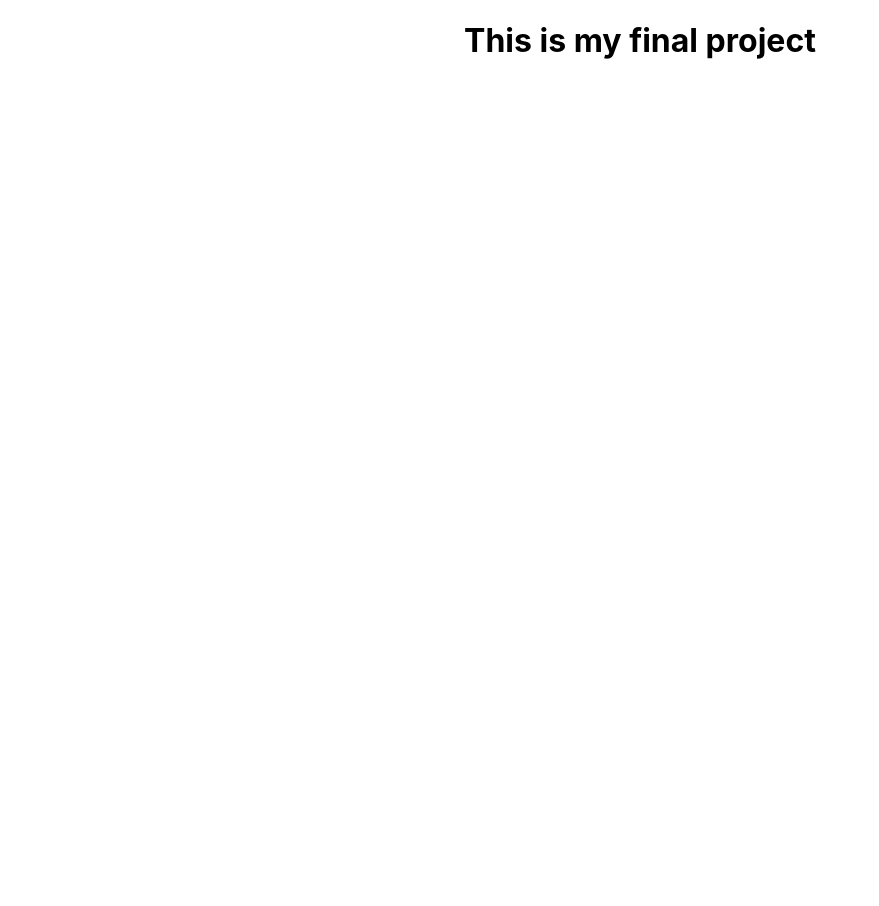
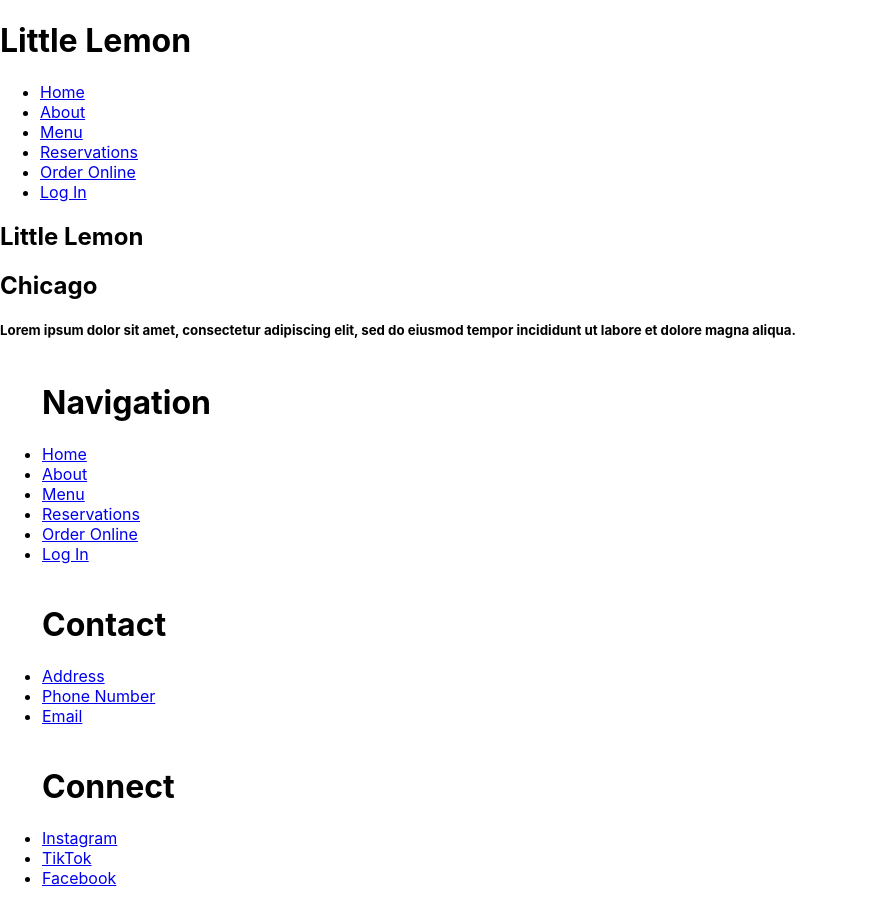
Before and after one commit to MarlenaMoon/finalproject, a React (Create React App) app: page / in a window 1280 px wide. Shown: the whole page, without its empty margins (0-879 px from the left). Before the commit the page ends 800 px from the top, so only its background shows below. Built offline with nearby package versions, Linux system fonts and the light colour scheme.

Commit message:
Updated final

```diff
--- a/src/App.js
+++ b/src/App.js
@@ -1,11 +1,29 @@
 import './App.css';
+
+import Header from './Header';
+import Nav from './Nav';
+import Footer from './Footer';
+import Main from './Main';
+
 
 function App() {
     return ( <
-        div className = "App" >
+        >
         <
-        h1 > This is my final project < /h1> <
-        /div>
+        body >
+        <
+        Header > zIndex: < /Header> <
+        Nav > zIndex: < /Nav> <
+        /body> <
+        body >
+        <
+        Main > < /Main> <
+        /body> <
+        body >
+        <
+        Footer > zIndex: < /Footer> <
+        /body> <
+        />
     );
 }
 
--- /dev/null
+++ b/src/Footer.js
@@ -0,0 +1,54 @@
+    function Footer() {
+        return ( <
+            body >
+            <
+            table >
+            <
+            ul >
+            <
+            h1 > Navigation < /h1> <
+            li > < a href = "#home" > Home < /a></li >
+            <
+            li > < a href = "#about" > About < /a></li >
+            <
+            li > < a href = "#menu" > Menu < /a></li >
+            <
+            li > < a href = "#reservations" > Reservations < /a></li >
+            <
+            li > < a href = "#orderonline" > Order Online < /a></li >
+            <
+            li > < a href = "#login" > Log In < /a></li >
+            <
+            /ul> <
+            /table> <
+            table >
+            <
+            ul >
+            <
+            h1 > Contact < /h1> <
+            li > < a href = "#address" > Address < /a></li >
+            <
+            li > < a href = "#phone" > Phone Number < /a></li >
+            <
+            li > < a href = "#email" > Email < /a></li >
+            <
+            /ul> <
+            /table> <
+            table >
+            <
+            ul >
+            <
+            h1 > Connect < /h1> <
+            li > < a href = "#insta" > Instagram < /a></li >
+            <
+            li > < a href = "#tt" > TikTok < /a></li >
+            <
+            li > < a href = "#fb" > Facebook < /a></li >
+            <
+            /ul> <
+            /table> <
+            /body>
+        )
+    };
+
+    export default Footer;
--- /dev/null
+++ b/src/Header.js
@@ -0,0 +1,8 @@
+function Header() {
+    return ( <
+        h1 > Little Lemon < /h1>
+    );
+};
+
+
+export default Header;
--- /dev/null
+++ b/src/Main.js
@@ -0,0 +1,15 @@
+function Main() {
+    return ( <
+        body >
+        <
+        article >
+        <
+        h1 > Little Lemon < /h1> <
+        h2 > Chicago < /h2> <
+        h5 > Lorem ipsum dolor sit amet, consectetur adipiscing elit, sed do eiusmod tempor incididunt ut labore et dolore magna aliqua. < /h5> <
+            /article> <
+            /body>
+    );
+};
+
+export default Main;
--- /dev/null
+++ b/src/Nav.js
@@ -0,0 +1,29 @@
+function Nav() {
+    return ( <
+        body >
+        <
+        header >
+        <
+        nav >
+        <
+        ul >
+        <
+        li > < a href = "#home" > Home < /a></li >
+        <
+        li > < a href = "#about" > About < /a></li >
+        <
+        li > < a href = "#menu" > Menu < /a></li >
+        <
+        li > < a href = "#reservations" > Reservations < /a></li >
+        <
+        li > < a href = "#orderonline" > Order Online < /a></li >
+        <
+        li > < a href = "#login" > Log In < /a></li >
+        <
+        /ul> <
+        /nav> <
+        /header> <
+        /body>
+    );
+}
+export default Nav;
```
